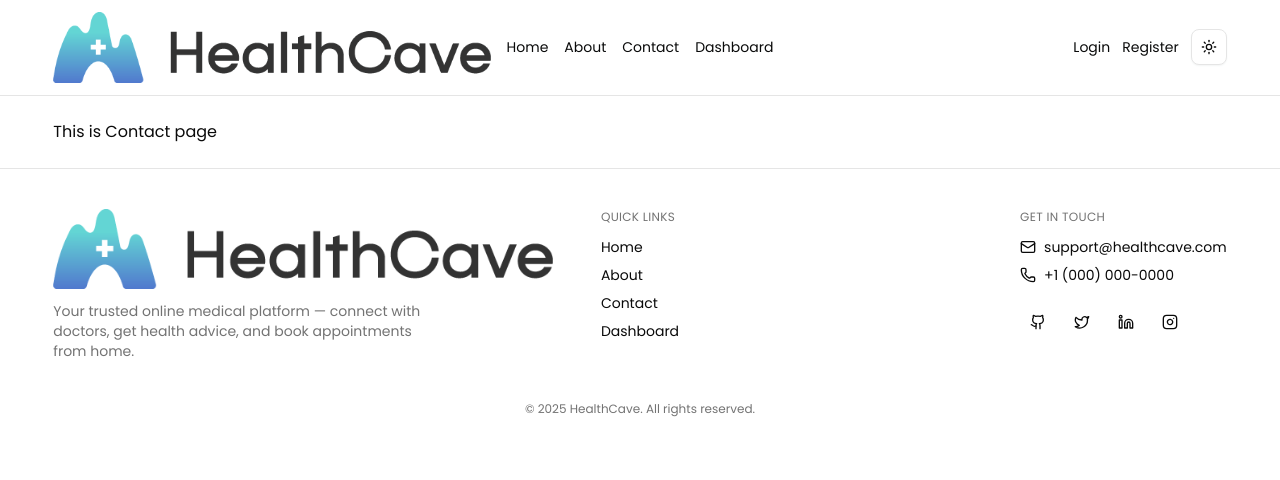
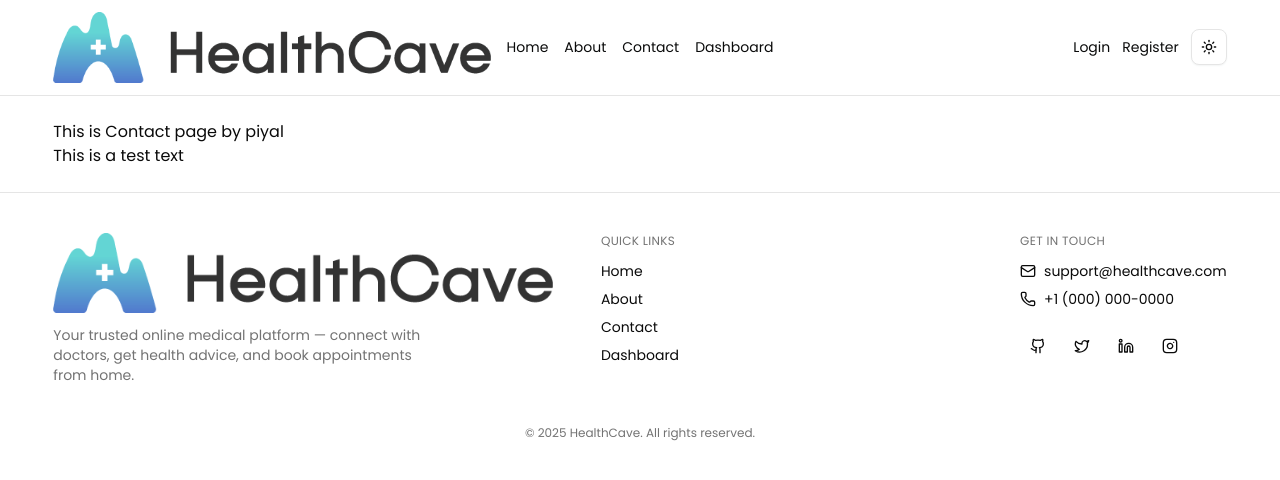
Before and after one commit to hsanik/Health-Cave, a Next.js app: page /contact in a window 1280 px wide. Shown: the top 480 px of the page. Built offline with nearby package versions, Linux system fonts and the light colour scheme.

Commit message:
update contact page

```diff
--- a/src/app/contact/page.jsx
+++ b/src/app/contact/page.jsx
@@ -2,6 +2,9 @@ import React from 'react'
 
 export default function Contact() {
   return (
-    <div>This is Contact page</div>
+    <>
+      <div>This is Contact page by piyal</div>
+      <h2>This is a test text</h2>
+    </>
   )
 }
```
